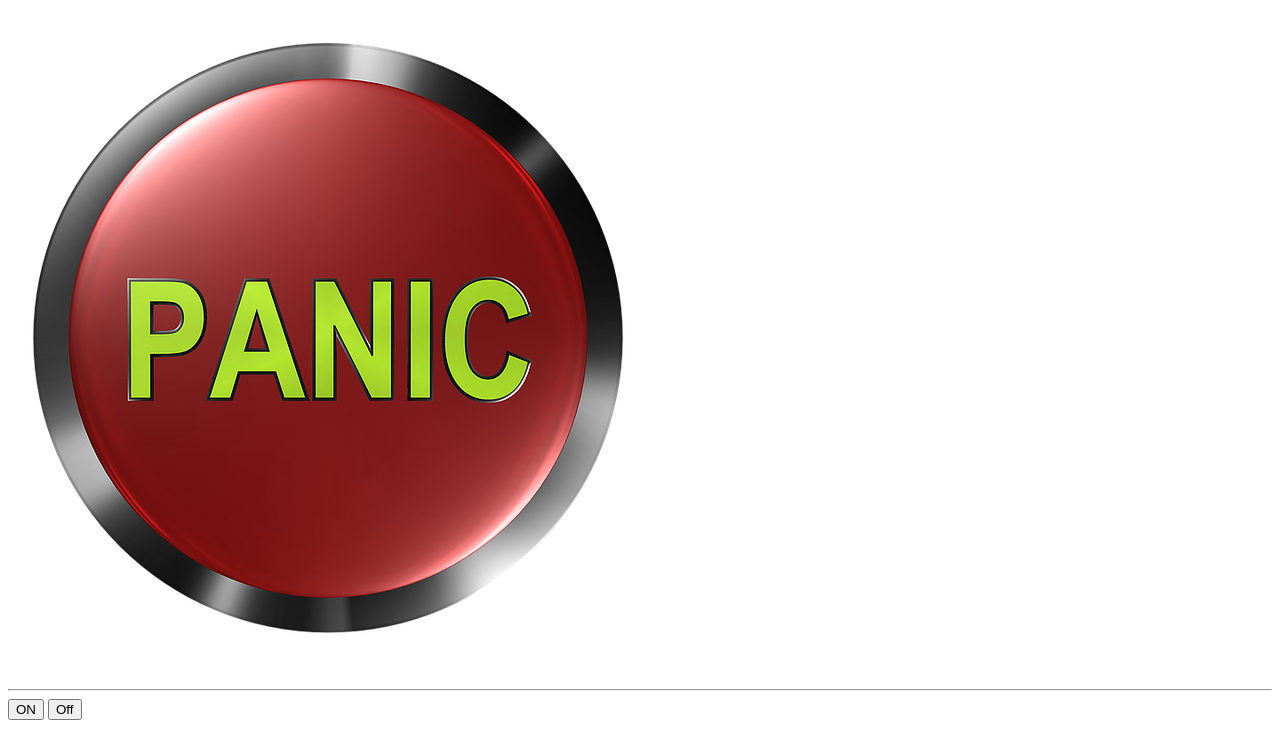
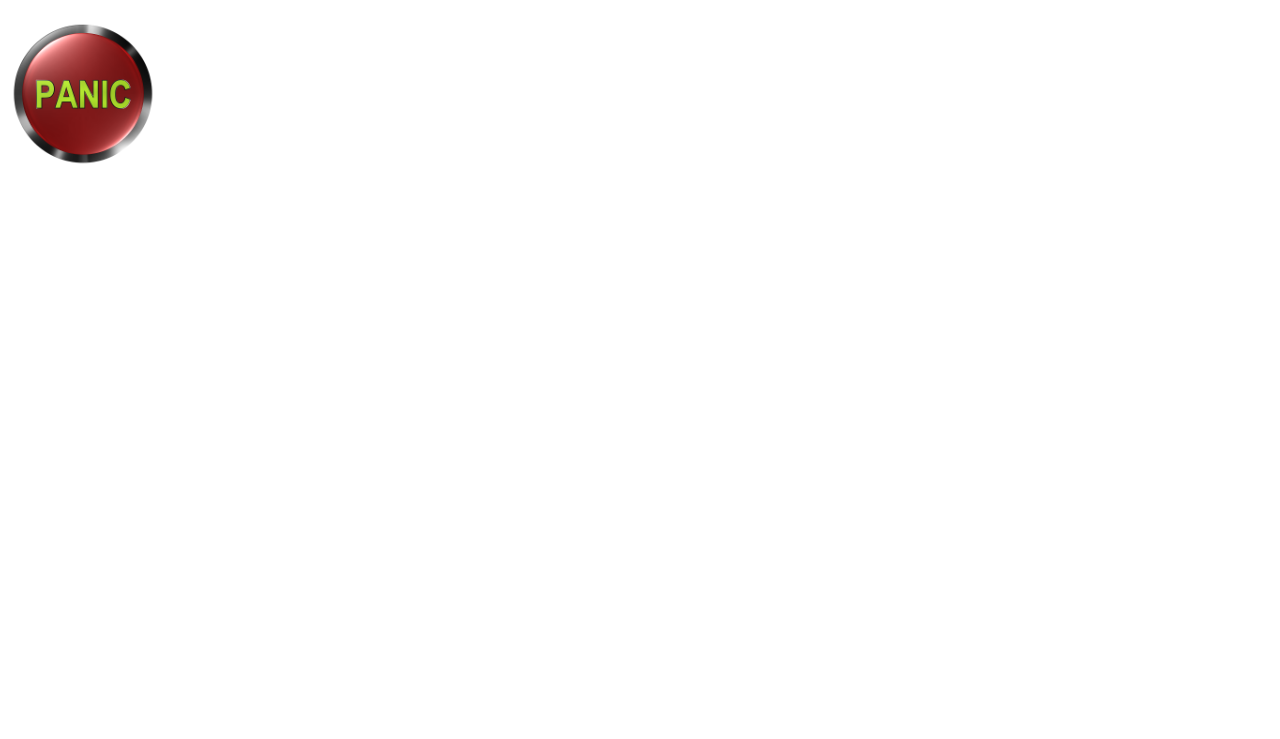
Before and after one commit to ElenGrecco/Atividade, a plain HTML site: page index.html in a window 1280 px wide. Shown: the part 61-800 px from the top of the page. Drawn offline with Linux system fonts and the light colour scheme.

Commit message:
Atualizar

```diff
--- a/index.html
+++ b/index.html
@@ -1,22 +1,27 @@
 <!DOCTYPE html>
 <html lang="pt-br">
+
 <head>
     <meta charset="UTF-8">
     <meta name="viewport" content="width=device-width, initial-scale=1.0">
     <title>Botão do Pânico</title>
+
+    <style>
+        img {
+            width: 150px;
+            height: 150px;
+            padding: center;
+        }
+    </style>
 </head>
 
 <body>
     <h1>Simulador</h1>
-    <div class="container">
-        <img src="img/panic.png" alt="botão" id="button">
 
-    </div>
-    <br>
-    <hr>
-    <button onclick="ligar">ON</button>
-    <button onclick="desligar">Off</button>
+    <img src="img/panic.png" alt="botão" id="button">
+
     <script src="app.js"></script>
 
 </body>
+
 </html>
--- a/style.css
+++ /dev/null
@@ -1,4 +0,0 @@
-img {
-    width: 50px;
-    height: 50px;
-}
```
